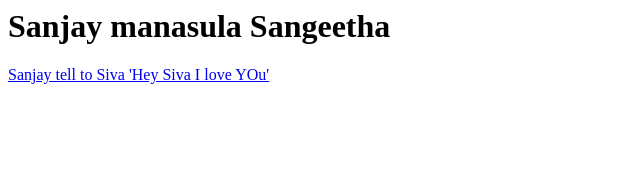
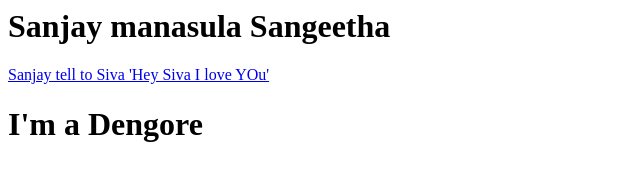
Before and after one commit to AMDriyaz/Sanjay, a plain HTML site: page Child/index.html in a window 1280 px wide. Shown: the whole page, without its empty margins (0-640 px from the left). Drawn offline with Linux system fonts and the light colour scheme.

Commit message:
After long updata

```diff
--- a/Child/index.html
+++ b/Child/index.html
@@ -4,4 +4,5 @@
     <a href="https://youtu.be/laoJjq7-WGQ?si=MqWa1Bmkln5z3qDX">
         Sanjay tell to Siva 'Hey Siva I love YOu'
     </a>
+    <h1>I'm a Dengore</h1>
  </div>
```
